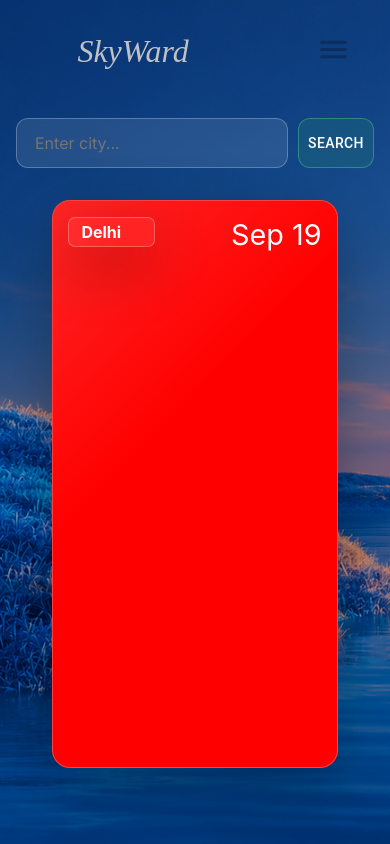
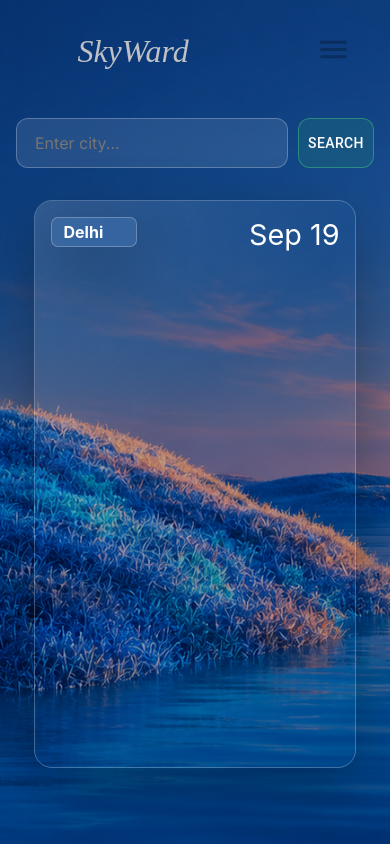
Before and after one commit to rohit-chauhan007/React-JS, a React (Vite) app in the folder WEATHER/: page / in a window 390 px wide. Built offline with nearby package versions, Linux system fonts and the light colour scheme; no server answers; some icons are missing; a web font is replaced by a local one.

Commit message:
resposive web page

```diff
--- a/WEATHER/src/weatherInfo.css
+++ b/WEATHER/src/weatherInfo.css
@@ -92,6 +92,6 @@
 /*mobile responsive*/
 @media (max-width:600px){
     .weather_info{
-        background-color: red;
+        width: 90%;
     }
 }
```
